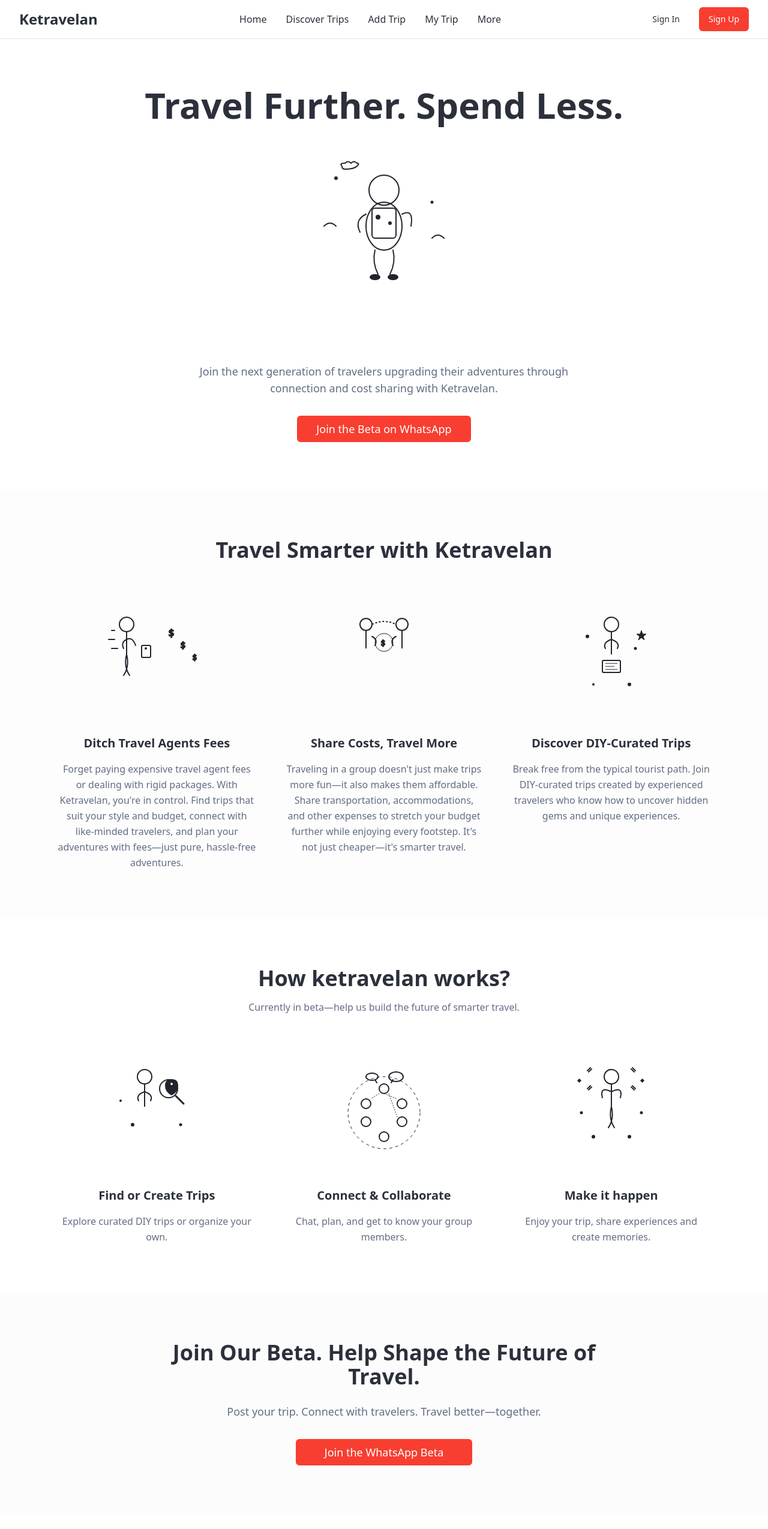
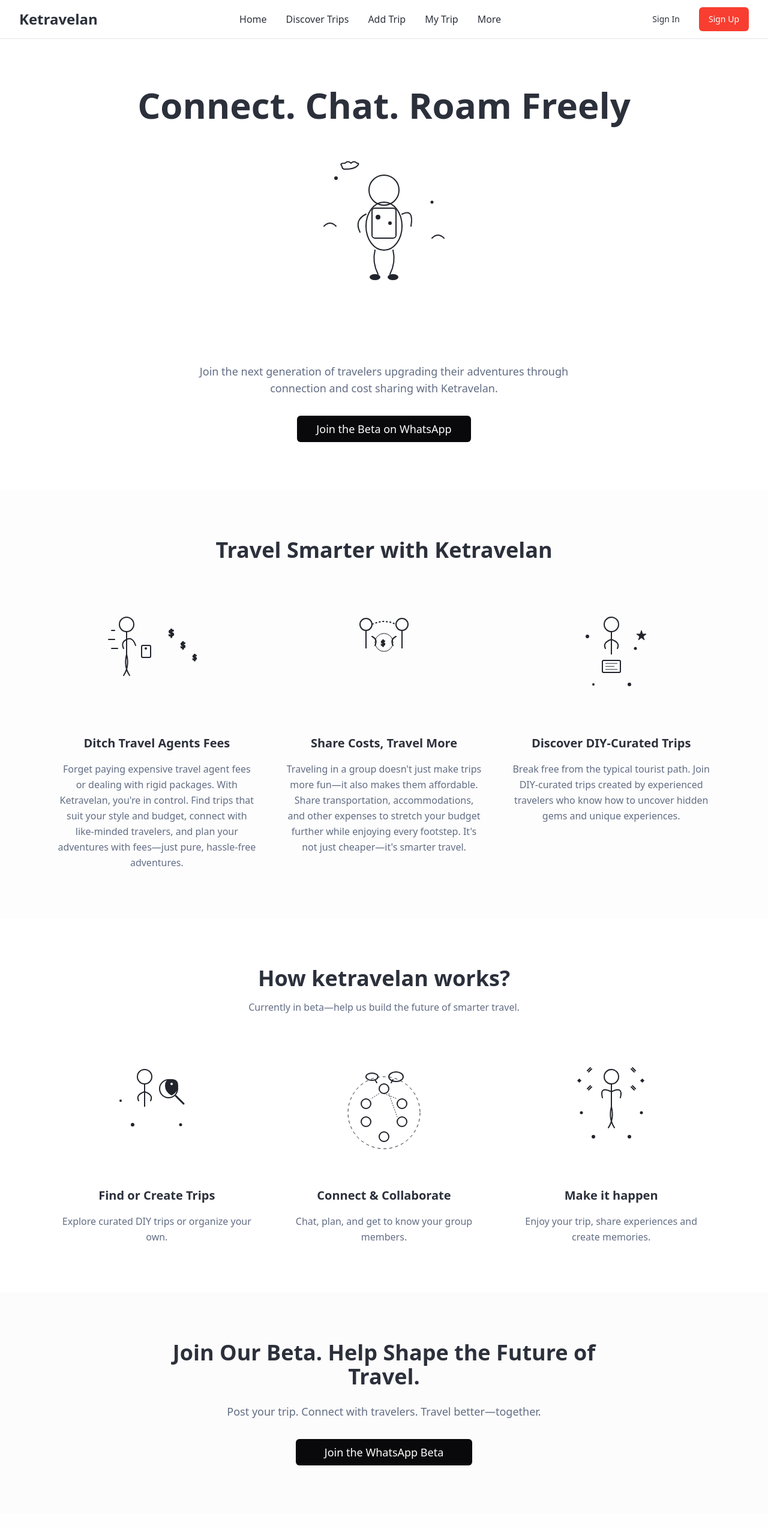
Before and after one commit to ahmadnadir/ketravelan-landing-page, a React (Vite) app: page / in a window 1280 px wide. Shown: the top 2549 px of the page at 60% size. Built offline with nearby package versions, Linux system fonts and the light colour scheme.

Commit message:
Visual edit in Lovable
Edited UI in Lovable

```diff
--- a/src/components/CTASection.tsx
+++ b/src/components/CTASection.tsx
@@ -1,8 +1,6 @@
 import { Button } from "@/components/ui/button";
-
 const CTASection = () => {
-  return (
-    <section className="py-20 px-4 sm:px-6 lg:px-8 bg-secondary/30">
+  return <section className="py-20 px-4 sm:px-6 lg:px-8 bg-secondary/30">
       <div className="container mx-auto max-w-4xl text-center">
         <h2 className="text-3xl md:text-4xl font-bold mb-6 text-foreground">
           Join Our Beta. Help Shape the Future of Travel.
@@ -10,12 +8,10 @@ const CTASection = () => {
         <p className="text-lg text-text-light mb-8">
           Post your trip. Connect with travelers. Travel better—together.
         </p>
-        <Button variant="coral" size="lg" className="text-lg px-12">
+        <Button variant="coral" size="lg" className="text-lg px-12 bg-zinc-950 hover:bg-zinc-800">
           Join the WhatsApp Beta
         </Button>
       </div>
-    </section>
-  );
+    </section>;
 };
-
 export default CTASection;
--- a/src/components/HeroSection.tsx
+++ b/src/components/HeroSection.tsx
@@ -1,13 +1,9 @@
 import { Button } from "@/components/ui/button";
-
 const HeroSection = () => {
-  return (
-    <section className="py-20 px-4 sm:px-6 lg:px-8">
+  return <section className="py-20 px-4 sm:px-6 lg:px-8">
       <div className="container mx-auto max-w-6xl">
         <div className="text-center">
-          <h1 className="text-4xl md:text-6xl font-bold text-foreground mb-8">
-            Travel Further. Spend Less.
-          </h1>
+          <h1 className="text-4xl md:text-6xl font-bold text-foreground mb-8">Connect. Chat. Roam Freely</h1>
 
           {/* Hero Illustration */}
           <div className="flex justify-center mb-12">
@@ -50,14 +46,12 @@ const HeroSection = () => {
           </p>
 
           <div className="flex justify-center">
-            <Button variant="coral" size="lg" className="text-lg px-8">
+            <Button variant="coral" size="lg" className="text-lg px-8 bg-zinc-950 hover:bg-zinc-800">
               Join the Beta on WhatsApp
             </Button>
           </div>
         </div>
       </div>
-    </section>
-  );
+    </section>;
 };
-
 export default HeroSection;
```
